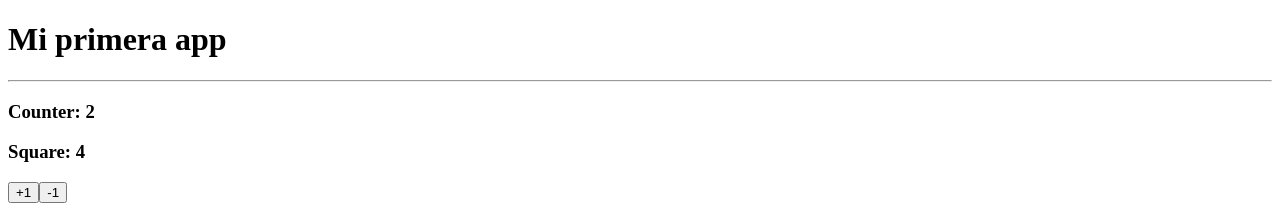
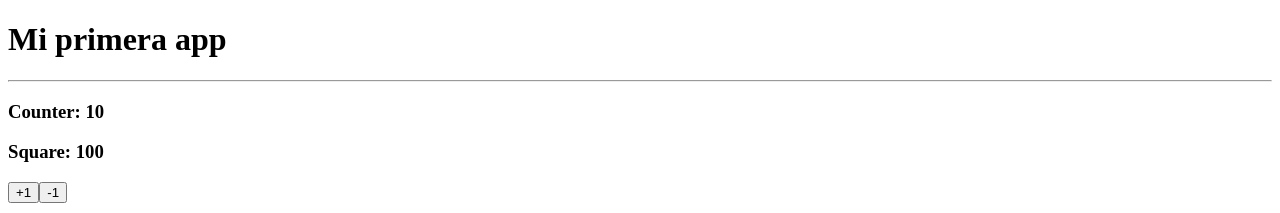
Before and after one commit to javicb/vue-indecisionapp, a Vue app: page / in a window 1280 px wide. Shown: the top 213 px of the page. Built offline with nearby package versions, Linux system fonts and the light colour scheme.

Commit message:
feat: inicializar contador en componente MyCounter con prop initialCounter

```diff
--- a/src/App.vue
+++ b/src/App.vue
@@ -1,7 +1,7 @@
 <template>
   <h1>Mi primera app</h1>
   <hr />
-  <MyCounter />
+  <MyCounter :initialCounter="10" />
 </template>
 
 <script lang="ts" setup>
--- a/src/components/MyCounter.vue
+++ b/src/components/MyCounter.vue
@@ -4,8 +4,8 @@
     <h3>Square: {{ squareCounter }}</h3>
 
     <div>
-      <button @click="increment">+1</button>
-      <button @click="decrement">-1</button>
+      <button @click="counter++">+1</button>
+      <button @click="counter--">-1</button>
     </div>
   </section>
 </template>
@@ -13,14 +13,23 @@
 <script lang="ts" setup>
 import { computed, ref } from 'vue'
 
-const counter = ref(2)
-const squareCounter = computed(() => counter.value * counter.value)
+// esto es una forma de definir las props
+// const props = defineProps({
+//   initialCounter: {
+//     type: number,
+//     default: 0,
+//     required: true,
+//   },
+// })
 
-const increment = () => {
-  counter.value++
+// pero en el setup, podemos acceder a las props directamente
+// sin necesidad de usar defineProps
+interface Props {
+  initialCounter: number
 }
 
-const decrement = () => {
-  counter.value--
-}
+const props = defineProps<Props>()
+
+const counter = ref(props.initialCounter ?? 0)
+const squareCounter = computed(() => counter.value * counter.value)
 </script>
```
